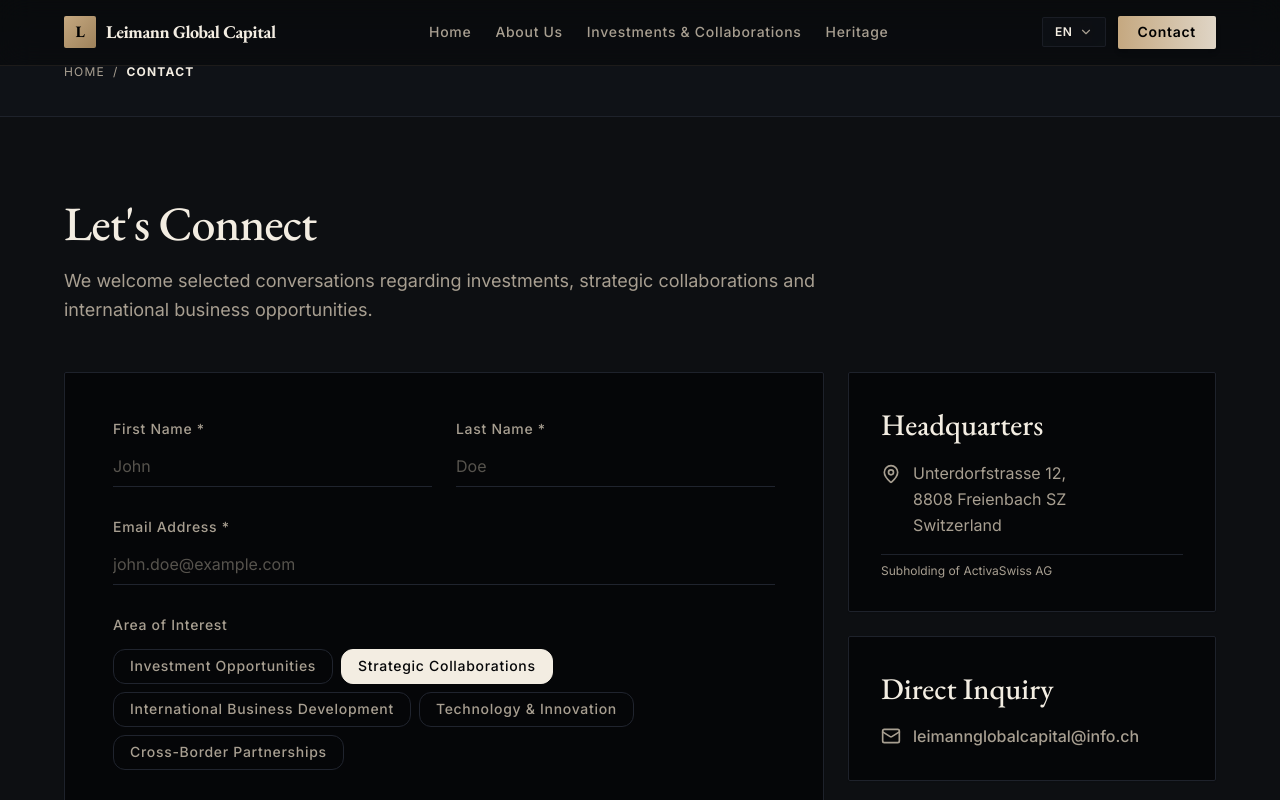
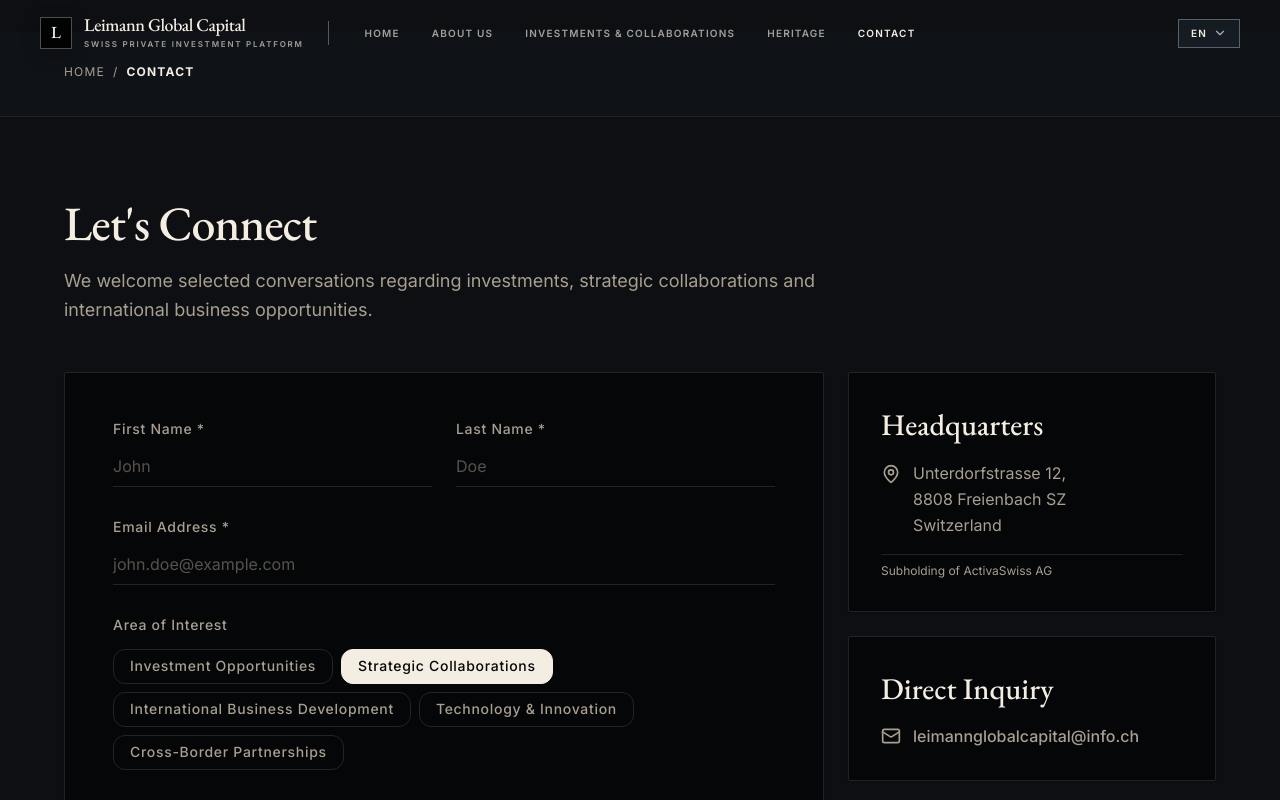
Before and after one commit to callmetrapboi1-droid/Leimann-Global-Capital, a Next.js app: page /contact in a window 1280 px wide. Shown: the top 800 px of the page. Built offline with nearby package versions, Linux system fonts and the light colour scheme; grey boxes are pictures that could not be loaded.

Commit message:
add 2 member

```diff
--- a/components/about/AboutSection.tsx
+++ b/components/about/AboutSection.tsx
@@ -11,6 +11,8 @@ import {
   Landmark,
   ShieldCheck,
   Building2,
+  Mail,
+  Phone,
 } from "lucide-react";
 
 export default function AboutSection() {
@@ -45,6 +47,35 @@ export default function AboutSection() {
       desc: t.aboutUs.approaches.partnerships.desc,
       tag: "Strategic Alignment",
       image: "https://images.unsplash.com/photo-1521791136064-7986c2920216?auto=format&fit=crop&w=600&q=80",
+    },
+  ];
+
+  const teamMembers = [
+    {
+      name: "Matheus Leimann",
+      role: "Founder & CEO",
+      image: "https://activaswiss.vercel.app/assets/aboutus/aboutus_matheus_cropped.png",
+      bio: [
+        "Born in 2001 in Rio de Janeiro, Brazil, Matheus is the youngest son of Urs Leimann. He completed a commercial apprenticeship with a professional baccalaureate in Business Hospitality Management and furthered his studies at EHL (École Hôtelière de Lausanne), Singapore campus.",
+        "Alongside his academic path, he built a career in Asia—working as a fashion model for various luxury brands in Thailand and Taiwan and later beginning an acting career with WeTV (Tencent Group), one of Asia's leading media companies. At ActivaSwiss AG, Matheus focuses on strengthening networks between the Asia-Pacific and Swiss markets, with a particular emphasis on identifying and supporting new private equity opportunities.",
+      ],
+      languages: "German, English, French, Portuguese, Spanish, Thai, Mandarin",
+      hobbies: "Golf, Tennis, Fencing, Traveling, Cooking, Fashion & Entertainment",
+      phones: ["+41 79 138 83 29", "+66 93 448 66 48 (TH)"],
+      email: "matheus.leimann@activaswiss.ch",
+    },
+    {
+      name: "Lindalva Rodrigues da Silva",
+      role: "Executive Assistant",
+      image: "https://activaswiss.vercel.app/assets/aboutus/aboutus_lindalva.png",
+      bio: [
+        "Born in Fortaleza, Brazil, Lindalva supports the executive management team of ActivaSwiss AG on a part-time basis. She began her career in Rio de Janeiro, Brazil, working as an executive assistant at an international trade company, where she gained valuable professional experience at senior organizational levels.",
+        "As the partner of Urs Leimann and mother of Matheus, she now contributes to the smooth coordination of administrative and organizational tasks within the Family Office.",
+      ],
+      languages: "German, Portuguese, Italian, Spanish",
+      hobbies: "Golf, Traveling, Horse Riding, Fashion",
+      phones: ["+41 79 501 62 67"],
+      email: "lindalva.rodriguesdasilva@activaswiss.ch",
     },
   ];
 
@@ -138,7 +169,126 @@ export default function AboutSection() {
           </div>
         </section>
 
-        {/* ② SECTION 2: Our Approach (4 Cards) */}
+        {/* Leadership: the two members of Leimann Global Capital */}
+        <section id="leadership" className="border-t border-secondary-container pt-8 scroll-mt-24">
+          <div className="mb-12 reveal">
+            <span className="font-label-md text-xs font-semibold uppercase tracking-widest text-secondary">
+              02 · LEIMANN GLOBAL CAPITAL
+            </span>
+            <h2 className="mt-1 font-display-md text-3xl text-primary sm:text-4xl">Our Team</h2>
+            <div className="mb-4 h-px w-12 bg-platinum" />
+            <p className="max-w-2xl font-body-md text-body-md leading-relaxed text-on-surface-variant">
+              Leimann Global Capital is led by a focused two-member team, combining an international perspective with precise executive coordination.
+            </p>
+          </div>
+
+          <div className="space-y-10 lg:space-y-14">
+            {teamMembers.map((member, index) => (
+              <article
+                key={member.email}
+                className="grid grid-cols-1 overflow-hidden border border-secondary-container bg-surface-container-low shadow-sm lg:grid-cols-12 reveal"
+                style={{ transitionDelay: `${index * 100}ms` }}
+              >
+                <div className="relative min-h-[360px] lg:col-span-5 lg:min-h-[525px]">
+                  <img
+                    src={member.image}
+                    alt={member.name}
+                    className="absolute inset-0 h-full w-full object-cover object-top"
+                    loading="lazy"
+                  />
+                  <div className="absolute inset-0 bg-gradient-to-t from-black/35 via-transparent to-transparent" />
+                </div>
+
+                <div className="flex flex-col p-7 sm:p-9 lg:col-span-7 lg:p-11">
+                  <div>
+                    <p className="font-label-md text-[11px] font-semibold uppercase tracking-[0.18em] text-gold">
+                      {member.role}
+                    </p>
+                    <h3 className="mt-2 font-display-md text-3xl leading-tight text-primary sm:text-4xl lg:text-[46px]">
+                      {member.name}
+                    </h3>
+                    <div className="mt-5 h-px w-full bg-secondary-container" />
+                  </div>
+
+                  <div className="mt-5 space-y-4 font-body-md text-sm leading-relaxed text-on-surface-variant sm:text-base">
+                    {member.bio.map((paragraph) => (
+                      <p key={paragraph}>{paragraph}</p>
+                    ))}
+                  </div>
+
+                  <dl className="mt-6 space-y-2 border-t border-secondary-container pt-5 font-body-md text-sm leading-relaxed text-on-surface-variant">
+                    <div>
+                      <dt className="inline font-semibold text-primary">Languages: </dt>
+                      <dd className="inline">{member.languages}</dd>
+                    </div>
+                    <div>
+                      <dt className="inline font-semibold text-primary">Hobbies: </dt>
+                      <dd className="inline">{member.hobbies}</dd>
+                    </div>
+                  </dl>
+
+                  <div className="mt-7 grid gap-3 border-t border-secondary-container pt-5 text-sm sm:grid-cols-2 sm:items-start">
+                    <div className="space-y-1.5">
+                      {member.phones.map((phone) => (
+                        <a
+                          key={phone}
+                          href={`tel:${phone.replace(/[^+\d]/g, "")}`}
+                          className="flex items-center gap-2 font-label-md font-semibold text-primary transition-colors hover:text-gold"
+                        >
+                          <Phone className="h-3.5 w-3.5 text-gold" />
+                          {phone}
+                        </a>
+                      ))}
+                    </div>
+                    <a
+                      href={`mailto:${member.email}`}
+                      className="flex items-center gap-2 break-all font-label-md font-semibold text-primary transition-colors hover:text-gold sm:justify-self-end"
+                    >
+                      <Mail className="h-3.5 w-3.5 shrink-0 text-gold" />
+                      {member.email}
+                    </a>
+                  </div>
+                </div>
+              </article>
+            ))}
+          </div>
+        </section>
+
+        {/* A short bridge from the people behind the platform to its family heritage. */}
+        <section id="our-history" className="overflow-hidden border border-[#6c4d49] bg-[#350702] scroll-mt-24">
+          <div className="grid grid-cols-1 lg:grid-cols-12">
+            <div className="p-8 sm:p-11 lg:col-span-5 lg:p-14">
+              <span className="font-label-md text-[11px] font-semibold uppercase tracking-[0.2em] text-gold-light">
+                Leimann Family Heritage
+              </span>
+              <h2 className="mt-3 font-display-lg text-4xl leading-none text-primary sm:text-5xl">Our History</h2>
+              <p className="mt-7 font-body-md text-base font-semibold leading-relaxed text-primary">
+                From generation to generation, the name endures, the values remain.
+              </p>
+              <p className="mt-4 max-w-xl font-body-md text-sm leading-relaxed text-primary/75 sm:text-base">
+                The Leimann Family has stood as a symbol of resilience and vision since the dawn of the industrial revolution in Switzerland.
+              </p>
+              <Link
+                href="/heritage"
+                className="group mt-8 inline-flex items-center gap-2 border border-primary/40 px-5 py-3 font-label-md text-[11px] font-semibold uppercase tracking-[0.13em] text-primary transition-colors hover:border-gold hover:bg-primary hover:text-[#350702]"
+              >
+                Explore Our Heritage
+                <ArrowRight className="h-4 w-4 transition-transform group-hover:translate-x-1" />
+              </Link>
+            </div>
+            <div className="relative min-h-[280px] lg:col-span-7 lg:min-h-full">
+              <img
+                src="https://activaswiss.vercel.app/assets/aboutus/aboutus_ourhistory.png"
+                alt="Leimann family history"
+                className="absolute inset-0 h-full w-full object-cover object-center grayscale"
+                loading="lazy"
+              />
+              <div className="absolute inset-0 bg-gradient-to-r from-[#350702]/55 via-transparent to-transparent" />
+            </div>
+          </div>
+        </section>
+
+        {/* ③ SECTION 2: Our Approach (4 Cards) */}
         <section id="our-approach" className="pt-8 border-t border-secondary-container scroll-mt-24">
           <div className="mb-12 reveal">
             <span className="font-label-md text-xs uppercase tracking-widest text-secondary font-semibold">
--- a/components/layout/Navbar.tsx
+++ b/components/layout/Navbar.tsx
@@ -1,10 +1,10 @@
 "use client";
 
-import { useState, useEffect } from "react";
+import { useEffect, useState } from "react";
 import Link from "next/link";
 import { usePathname } from "next/navigation";
 import { useLanguage } from "@/context/LanguageContext";
-import { Menu, X, ChevronDown } from "lucide-react";
+import { ChevronDown, Menu, X } from "lucide-react";
 
 interface NavbarProps {
   onOpenPortal?: (tab?: "login" | "consultation" | "dossier") => void;
@@ -19,13 +19,7 @@ export default function Navbar({ onOpenPortal }: NavbarProps) {
   const [scrolled, setScrolled] = useState(false);
 
   useEffect(() => {
-    const handleScroll = () => {
-      if (window.scrollY > 20) {
-        setScrolled(true);
-      } else {
-        setScrolled(false);
-      }
-    };
+    const handleScroll = () => setScrolled(window.scrollY > 20);
 
     window.addEventListener("scroll", handleScroll, { passive: true });
     handleScroll();
@@ -38,40 +32,49 @@ export default function Navbar({ onOpenPortal }: NavbarProps) {
     { name: t.nav.aboutUs, href: "/about" },
     { name: t.nav.investments, href: "/investments" },
     { name: t.nav.heritage, href: "/heritage" },
+    { name: t.nav.contact, href: "/contact" },
   ];
 
   return (
     <nav
-      className={`fixed top-0 left-0 right-0 z-50 w-full transition-all duration-300 ${
+      className={`fixed inset-x-0 top-0 z-50 w-full border-b transition-all duration-300 ${
         scrolled
-          ? "bg-[#08090b]/85 backdrop-blur-xl border-b border-[#c5a880]/20 shadow-[0_8px_32px_rgba(0,0,0,0.7)] py-3"
-          : "bg-[#08090b]/60 backdrop-blur-lg border-b border-[#c5a880]/10 py-4"
+          ? "border-white/10 bg-[#080b11]/75 py-3 shadow-[0_8px_32px_rgba(0,0,0,.34)] backdrop-blur-xl"
+          : "border-transparent bg-transparent py-4"
       }`}
     >
-      <div className="flex justify-between items-center w-full px-margin-desktop max-md:px-margin-mobile max-w-container-max mx-auto">
-        {/* Brand Logo */}
+      <div className="mx-auto flex w-full max-w-[1440px] items-center px-6 sm:px-9 lg:px-10">
         <Link
           href="/"
-          className="text-body-lg font-display-md font-bold text-primary tracking-tight hover:text-gold transition-colors flex items-center gap-2.5"
+          className="group flex shrink-0 items-center gap-3 text-primary transition-colors hover:text-gold"
+          aria-label="Leimann Global Capital home"
         >
-          <div className="w-8 h-8 rounded bg-gradient-to-br from-gold to-gold-dark text-black flex items-center justify-center font-display-md text-base font-bold shadow-xs">
+          <span className="flex h-8 w-8 items-center justify-center border border-white/30 bg-black/85 font-display-md text-[17px] font-medium text-primary shadow-[0_6px_18px_rgba(0,0,0,.25)]">
             L
-          </div>
-          <span className="text-primary hover:text-gold transition-colors">Leimann Global Capital</span>
+          </span>
+          <span className="hidden flex-col sm:flex">
+            <span className="font-display-md text-[18px] font-medium leading-none tracking-[-0.025em]">
+              Leimann Global Capital
+            </span>
+            <span className="mt-1 font-label-md text-[8px] font-semibold uppercase tracking-[.22em] text-primary/65">
+              Swiss Private Investment Platform
+            </span>
+          </span>
         </Link>
 
-        {/* Desktop Navigation Links */}
-        <div className="hidden md:flex items-center space-x-gutter">
+        <span className="ml-6 hidden h-6 w-px bg-white/30 lg:block" aria-hidden="true" />
+
+        {/* The complete desktop navigation stays visible instead of being hidden in a menu. */}
+        <div className="absolute left-1/2 hidden -translate-x-1/2 items-center gap-6 lg:flex xl:gap-8">
           {navLinks.map((link) => {
             const isActive = pathname === link.href;
+
             return (
               <Link
-                key={link.name}
+                key={link.href}
                 href={link.href}
-                className={`font-label-md text-label-md transition-all duration-300 scale-100 active:scale-95 ${
-                  isActive
-                    ? "text-gold border-b-2 border-gold pb-1 font-semibold"
-                    : "text-secondary hover:text-primary"
+                className={`font-label-md text-[10px] font-semibold uppercase tracking-[.12em] transition-colors duration-300 ${
+                  isActive ? "text-primary" : "text-primary/65 hover:text-gold"
                 }`}
               >
                 {link.name}
@@ -80,20 +83,20 @@ export default function Navbar({ onOpenPortal }: NavbarProps) {
           })}
         </div>
 
-        {/* Right Side: Language Switcher & Contact Button */}
-        <div className="flex items-center gap-3">
-          {/* Language Switcher - Clean EN / DE / TH */}
+        <div className="ml-auto flex items-center gap-3">
           <div className="relative">
             <button
-              onClick={() => setLangDropdown(!langDropdown)}
-              className="flex items-center gap-1.5 font-label-md text-xs uppercase tracking-wider text-primary border border-secondary-container/80 bg-[#12151c]/60 backdrop-blur-md px-3 py-1.5 rounded hover:border-gold/40 hover:bg-surface-container transition-colors font-semibold"
+              onClick={() => setLangDropdown((open) => !open)}
+              className="flex items-center gap-1.5 border border-white/30 bg-[#1c2731]/55 px-3 py-1.5 font-label-md text-[10px] font-semibold uppercase tracking-[.12em] text-primary backdrop-blur-sm transition-colors hover:border-gold/70 hover:bg-[#1c2731]/80"
+              aria-expanded={langDropdown}
+              aria-label="Choose language"
             >
               <span>{language}</span>
-              <ChevronDown className="w-3.5 h-3.5 text-secondary" />
+              <ChevronDown className="h-3.5 w-3.5 text-primary/70" />
             </button>
 
             {langDropdown && (
-              <div className="absolute right-0 top-full mt-1.5 bg-[#0e1117]/95 backdrop-blur-2xl border border-secondary-container shadow-2xl rounded py-1 min-w-[70px] z-50 animate-fadeIn">
+              <div className="absolute right-0 top-full mt-2 min-w-[72px] border border-white/15 bg-[#0d1118]/95 py-1 shadow-2xl backdrop-blur-2xl animate-fadeIn">
                 {(["EN", "DE", "TH"] as const).map((lang) => (
                   <button
                     key={lang}
@@ -101,8 +104,8 @@ export default function Navbar({ onOpenPortal }: NavbarProps) {
                       setLanguage(lang);
                       setLangDropdown(false);
                     }}
-                    className={`w-full text-center px-3 py-1.5 text-xs font-label-md uppercase tracking-wider hover:bg-surface-container-high transition-colors ${
-                      language === lang ? "font-bold text-gold bg-surface-container-low" : "text-secondary"
+                    className={`w-full px-3 py-2 text-center font-label-md text-[10px] font-semibold uppercase tracking-[.12em] transition-colors hover:bg-white/10 ${
+                      language === lang ? "bg-white/5 text-gold" : "text-primary/70"
                     }`}
                   >
                     {lang}
@@ -112,52 +115,33 @@ export default function Navbar({ onOpenPortal }: NavbarProps) {
             )}
           </div>
 
-          {/* Contact Button with Gold Glass Shimmer */}
-          <Link
-            href="/contact"
-            className="bg-gradient-to-r from-gold to-gold-light text-black font-label-md text-label-md px-5 py-2 rounded scale-100 active:scale-95 transition-transform hover:brightness-110 duration-300 font-semibold hidden md:block shadow-md"
+          <button
+            onClick={() => setMobileMenuOpen((open) => !open)}
+            className="p-1 text-primary transition-colors hover:text-gold lg:hidden"
+            aria-label="Toggle menu"
+            aria-expanded={mobileMenuOpen}
           >
-            {t.nav.contact}
-          </Link>
-
-          {/* Mobile Hamburger Button */}
-          <button
-            onClick={() => setMobileMenuOpen(!mobileMenuOpen)}
-            className="md:hidden text-primary p-1 focus:outline-none"
-            aria-label="Toggle menu"
-          >
-            {mobileMenuOpen ? <X className="w-6 h-6" /> : <Menu className="w-6 h-6" />}
+            {mobileMenuOpen ? <X className="h-5 w-5" /> : <Menu className="h-5 w-5" />}
           </button>
         </div>
       </div>
 
-      {/* Mobile Glass Drawer */}
       {mobileMenuOpen && (
-        <div className="md:hidden bg-[#08090b]/95 backdrop-blur-2xl border-b border-secondary-container px-margin-mobile py-6 space-y-4 shadow-2xl animate-fadeIn">
-          <div className="flex flex-col space-y-3">
+        <div className="border-t border-white/10 bg-[#080b11]/95 px-6 py-5 shadow-2xl backdrop-blur-2xl animate-fadeIn sm:px-9 lg:hidden">
+          <div className="mx-auto flex max-w-[1440px] flex-col">
             {navLinks.map((link) => (
               <Link
-                key={link.name}
+                key={link.href}
                 href={link.href}
                 onClick={() => setMobileMenuOpen(false)}
-                className={`font-label-md text-base py-2 border-b border-secondary-container/40 ${
-                  pathname === link.href ? "text-gold font-bold" : "text-secondary"
+                className={`border-b border-white/10 py-3 font-label-md text-xs font-semibold uppercase tracking-[.13em] ${
+                  pathname === link.href ? "text-gold" : "text-primary/80"
                 }`}
               >
                 {link.name}
               </Link>
             ))}
           </div>
-
-          <div className="pt-2">
-            <Link
-              href="/contact"
-              onClick={() => setMobileMenuOpen(false)}
-              className="w-full block text-center bg-gradient-to-r from-gold to-gold-light text-black font-label-md py-3 rounded font-semibold shadow-md"
-            >
-              {t.nav.contact}
-            </Link>
-          </div>
         </div>
       )}
     </nav>
```
